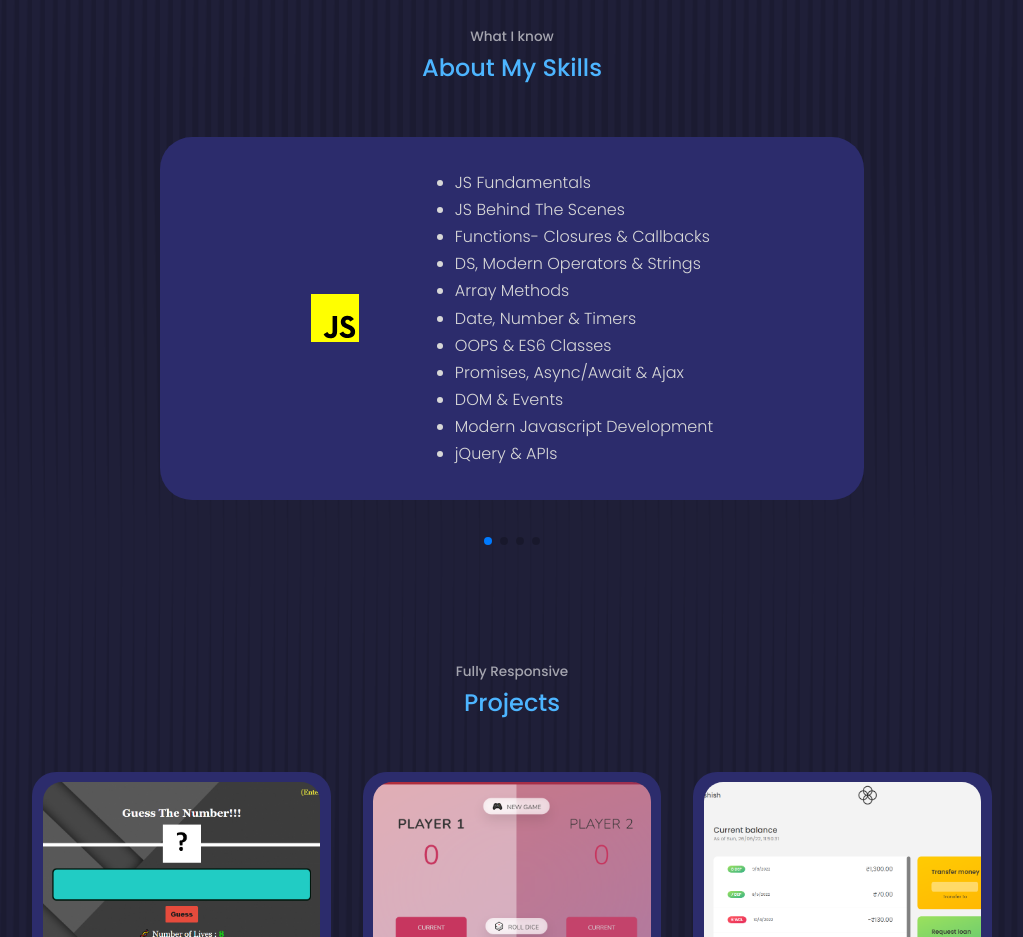
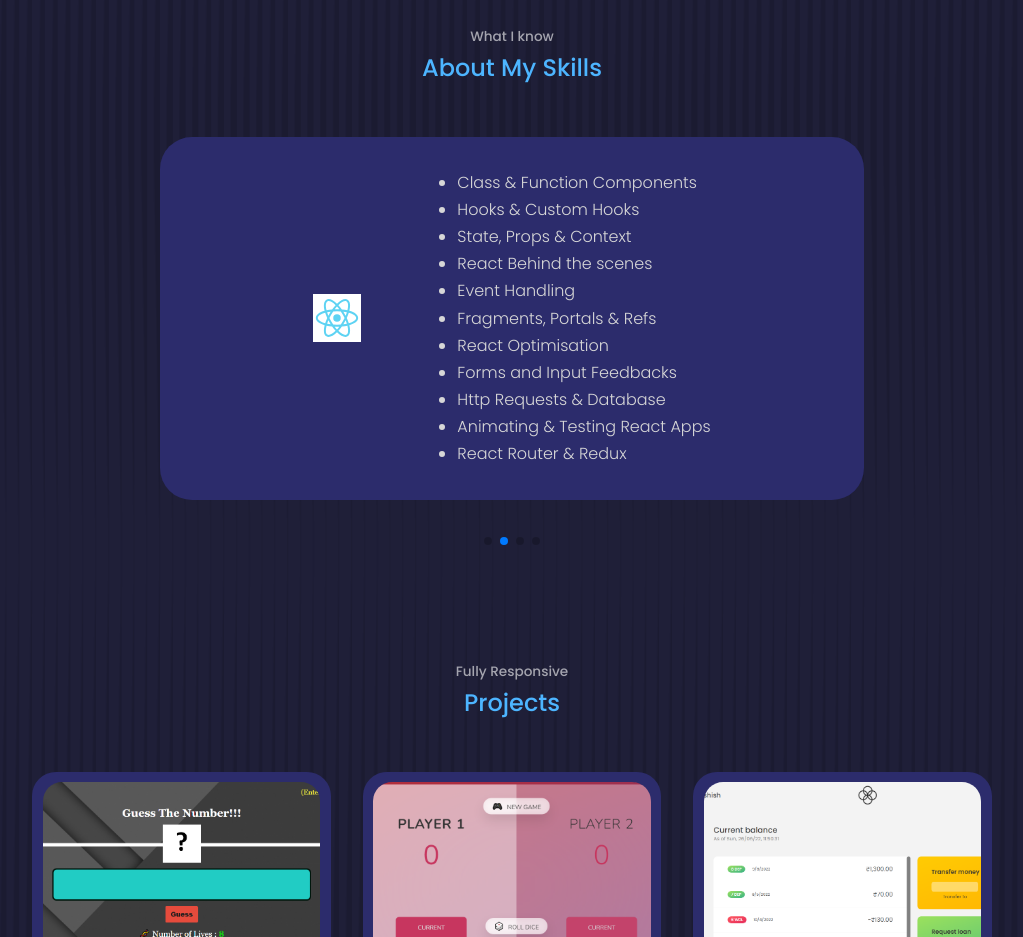
Before and after one commit to ash14ish/My-Portfolio, a React (Create React App) app: page / in a window 1280 px wide. Shown: the part 1980-2917 px from the top of the page, without its empty margins (128-1151 px from the left). Built offline with nearby package versions, Linux system fonts and the light colour scheme.

Commit message:
portfolio

```diff
--- a/src/components/SkillsDetails/SkillsDetails.jsx
+++ b/src/components/SkillsDetails/SkillsDetails.jsx
@@ -5,12 +5,13 @@ import { SiJavascript } from "react-icons/si";
 import { IoLogoHtml5, IoLogoCss3 } from "react-icons/io";
 import { RiReactjsFill } from "react-icons/ri";
 
-import { Pagination } from "swiper";
+import { Pagination, Autoplay } from "swiper";
 
 import { Swiper, SwiperSlide } from "swiper/react";
 
 import "swiper/css";
 import "swiper/css/pagination";
+import "swiper/css/autoplay";
 
 import SKILLS_DATA from "./SKILLS_DATA.js";
 
@@ -21,8 +22,9 @@ const SkillsDetails = () => {
       <h2>About My Skills</h2>
 
       <Swiper
+        modules={[Pagination, Autoplay]}
+        autoplay={{ delay: 2000, disableOnInteraction: true }}
         autoHeight="true"
-        modules={[Pagination]}
         spaceBetween={40}
         slidesPerView={1}
         pagination={{ clickable: true }}
```
